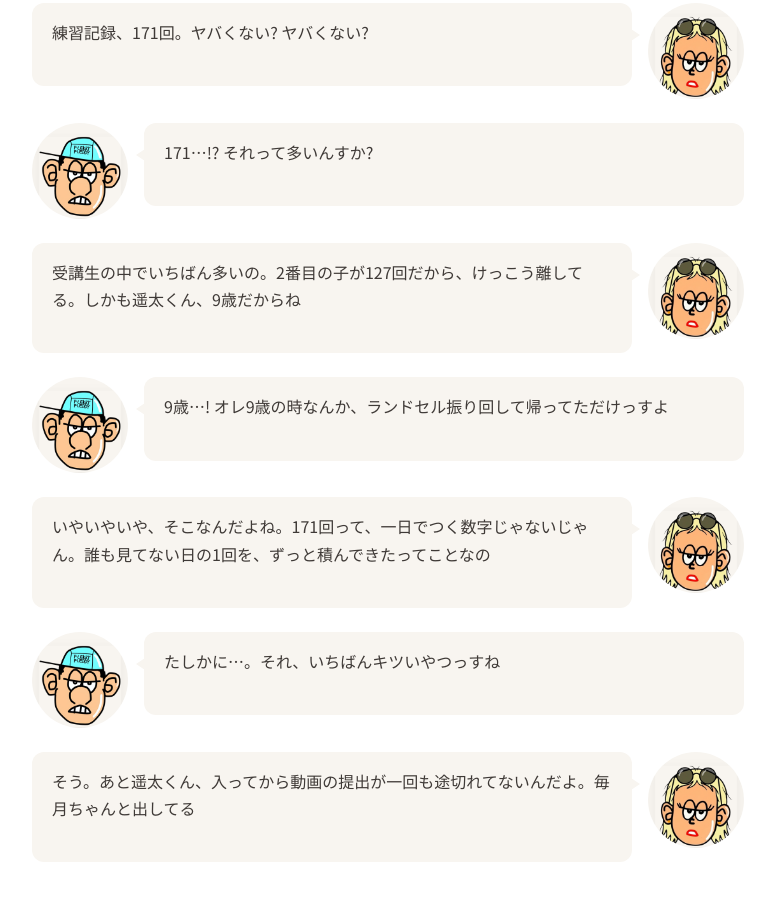
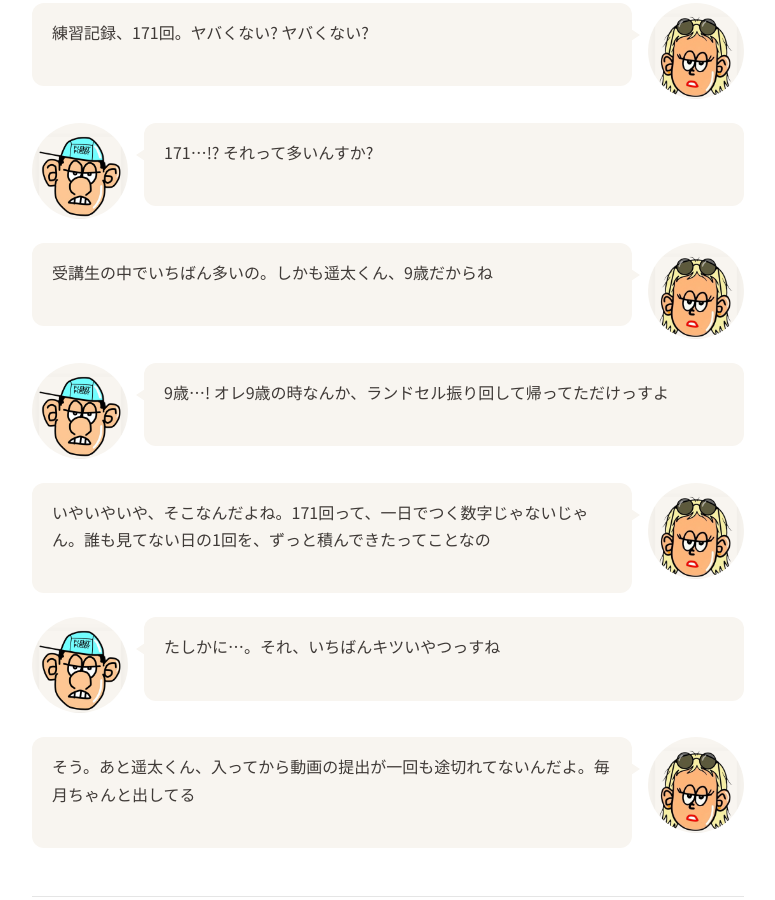
Before and after one commit to JunyaUnityDev/haribow-online-lesson-articles, a Jekyll site: the page built from _scheduled/spotlight-202609-shimizuharuta.md, in a window 1280 px wide and 900 px high, scrolled down 822 px. Shown: the whole window, without its empty margins (252-1027 px from the left). Built offline with Jekyll 4.4.1, drawn with Linux system fonts in a browser that asks for light colours; some web fonts are replaced.

Commit message:
スポットライト9月: 2位との比較(127回)を削除
Co-Authored-By: Claude Opus 5 <noreply@anthropic.com>

```diff
--- a/_scheduled/spotlight-202609-shimizuharuta.md
+++ b/_scheduled/spotlight-202609-shimizuharuta.md
@@ -18,7 +18,7 @@ slug: spotlight-202609-shimizuharuta
 
 {% include character.html name="flekky" position="left" text="171…!? それって多いんすか?" %}
 
-{% include character.html name="shine" position="right" text="受講生の中でいちばん多いの。2番目の子が127回だから、けっこう離してる。しかも遥太くん、9歳だからね" %}
+{% include character.html name="shine" position="right" text="受講生の中でいちばん多いの。しかも遥太くん、9歳だからね" %}
 
 {% include character.html name="flekky" position="left" text="9歳…! オレ9歳の時なんか、ランドセル振り回して帰ってただけっすよ" %}
 
```
